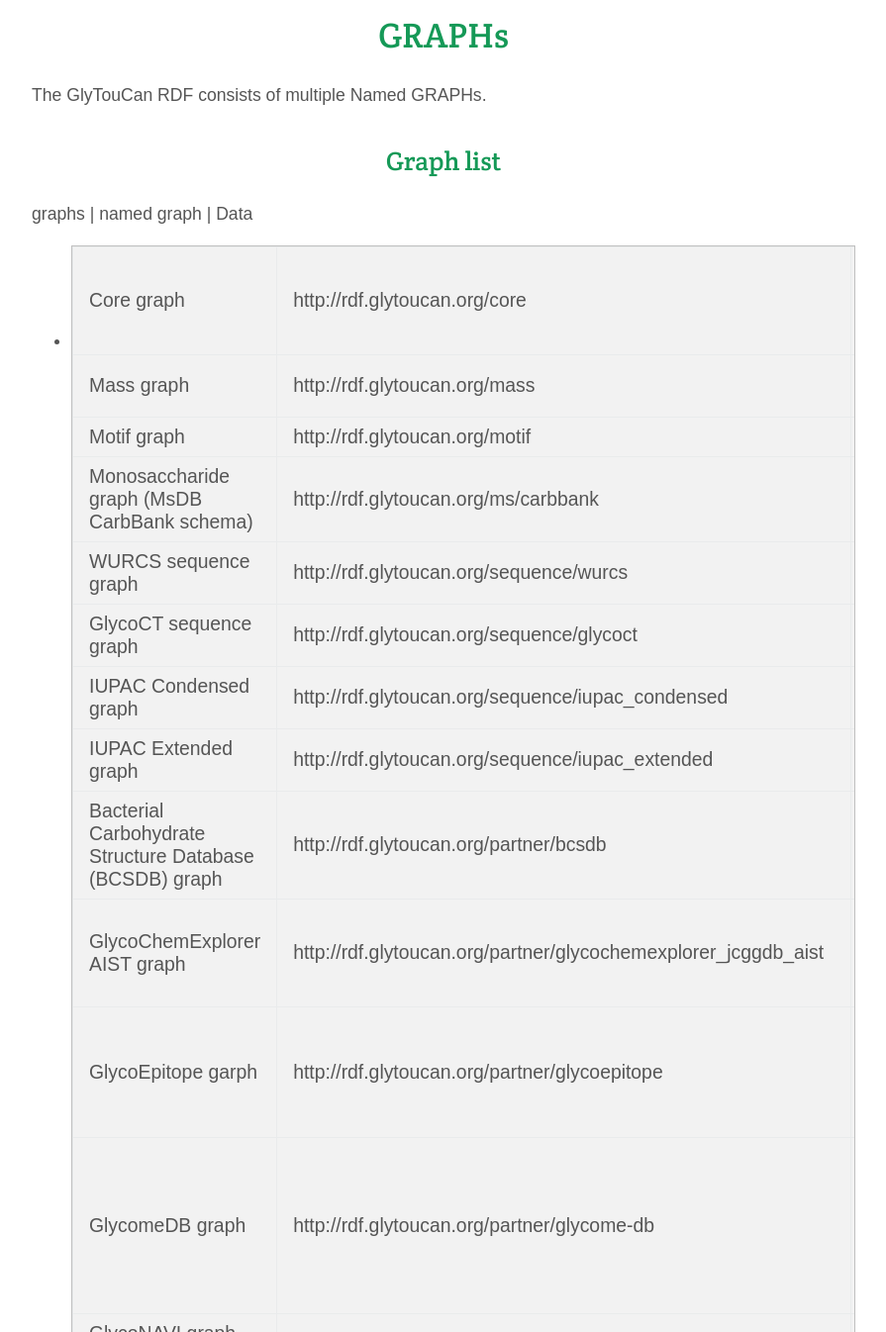
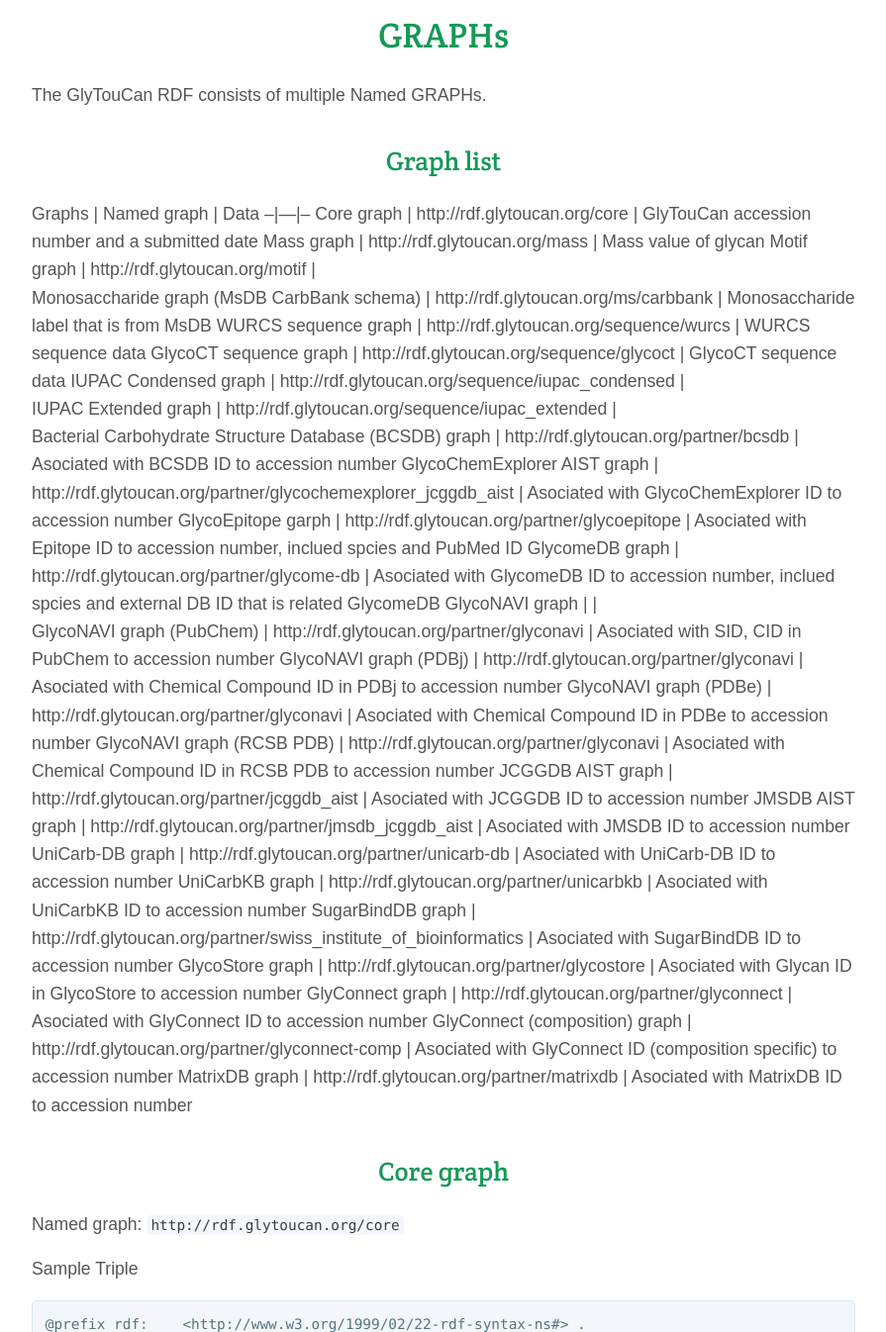
Before and after one commit to glytoucan/glytoucan, a Jekyll site: the page built from rdf-ontology/rdf-doc.md, in a window 1280 px wide and 1400 px high, scrolled down 2261 px, cut to the strip 54-1400 px from the top of the window. Shown: the whole strip at 99% size, without its empty margins (192-1087 px from the left). Built offline with Jekyll 4.4.1, drawn with Linux system fonts in a browser that asks for light colours; nearby versions of some CDN libraries; some of the changed text lies outside the part shown.

Commit message:
fix header

```diff
--- a/rdf-ontology/rdf-doc.md
+++ b/rdf-ontology/rdf-doc.md
@@ -67,8 +67,8 @@
 The GlyTouCan RDF consists of multiple Named GRAPHs.
 
 ## Graph list
- graphs | named graph | Data
--|-|-
+ Graphs | Named graph | Data
+--|---|--
 Core graph | http://rdf.glytoucan.org/core | GlyTouCan accession number and a submitted date
 Mass graph | http://rdf.glytoucan.org/mass | Mass value of glycan
 Motif graph | http://rdf.glytoucan.org/motif |
```
